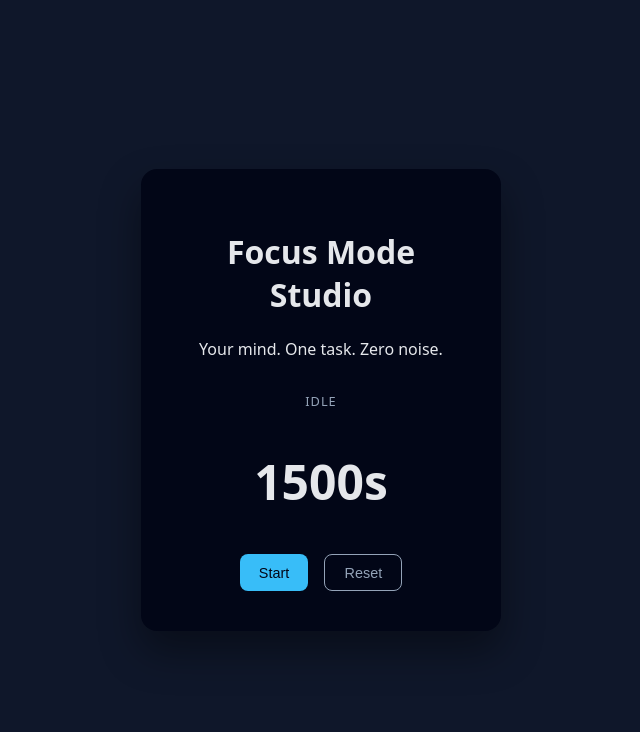
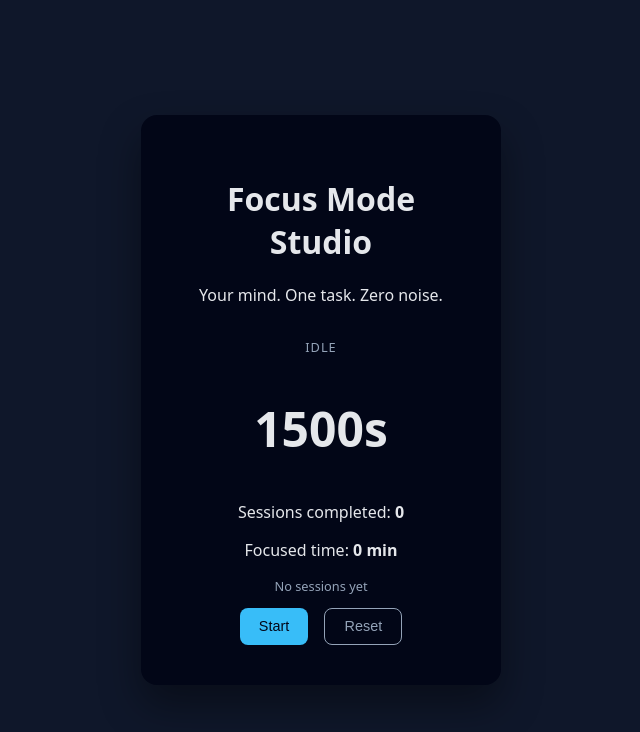
Before and after one commit to AADHITYA49-CSBS/focus-mode-studio, a React (Vite) app: page / in a window 1280 px wide. Shown: the top 732 px of the page, without its empty margins (319-959 px from the left). Built offline with nearby package versions, Linux system fonts and the light colour scheme.

Commit message:
Add session stats and session history list

```diff
--- a/src/App.jsx
+++ b/src/App.jsx
@@ -26,10 +26,13 @@ import { useEffect } from "react";
 import Header from "./components/Header";
 import TimerDisplay from "./components/TimerDisplay";
 import Controls from "./components/Controls";
+import SessionStats from "./components/SessionStats";
+import SessionList from "./components/SessionList";
+
 import { useTimer } from "./hooks/useTimer";
 
 function App() {
-  const { status, timeLeft, start, pause, reset } = useTimer(1500);
+  const { status, timeLeft, start, pause, reset, sessions } = useTimer(1500);
 
   useEffect(() => {
     const handleKey = (e) => {
@@ -50,7 +53,14 @@ function App() {
   return (
     <div className="app">
       <Header />
+
       <TimerDisplay status={status} timeLeft={timeLeft} />
+
+      {/* ✅ Session statistics */}
+      <SessionStats sessions={sessions} />
+      <SessionList sessions={sessions} />
+
+
       <Controls
         status={status}
         onStart={start}
@@ -59,7 +69,6 @@ return (
       />
     </div>
   );
-
 }
 
 export default App;
--- /dev/null
+++ b/src/components/SessionList.jsx
@@ -0,0 +1,18 @@
+export default function SessionList({ sessions = [] }) {
+  if (sessions.length === 0) {
+    return <p className="empty">No sessions yet</p>;
+  }
+
+  return (
+    <ul className="session-list">
+      {sessions.map((session, index) => (
+        <li key={index}>
+          <span>
+            {new Date(session.date).toLocaleTimeString()}
+          </span>
+          <span>{Math.floor(session.duration / 60)} min</span>
+        </li>
+      ))}
+    </ul>
+  );
+}
--- /dev/null
+++ b/src/components/SessionStats.jsx
@@ -0,0 +1,21 @@
+export default function SessionStats({ sessions = [] }) {
+  const totalSessions = sessions.length;
+
+  const totalTime = sessions.reduce(
+    (sum, session) => sum + session.duration,
+    0
+  );
+
+  const minutes = Math.floor(totalTime / 60);
+
+  return (
+    <div className="stats">
+      <p>
+        Sessions completed: <strong>{totalSessions}</strong>
+      </p>
+      <p>
+        Focused time: <strong>{minutes} min</strong>
+      </p>
+    </div>
+  );
+}
--- a/src/index.css
+++ b/src/index.css
@@ -84,3 +84,26 @@ button {
   color: var(--muted);
   border: 1px solid var(--muted);
 }
+
+.session-list {
+  margin-top: 1rem;
+  list-style: none;
+  padding: 0;
+  max-height: 120px;
+  overflow-y: auto;
+  font-size: 0.8rem;
+  color: var(--muted);
+}
+
+.session-list li {
+  display: flex;
+  justify-content: space-between;
+  padding: 0.4rem 0;
+  border-bottom: 1px solid #1e293b;
+}
+
+.empty {
+  margin-top: 1rem;
+  font-size: 0.8rem;
+  color: var(--muted);
+}
```
Lines whose indentation alone changed are shown as unchanged.
